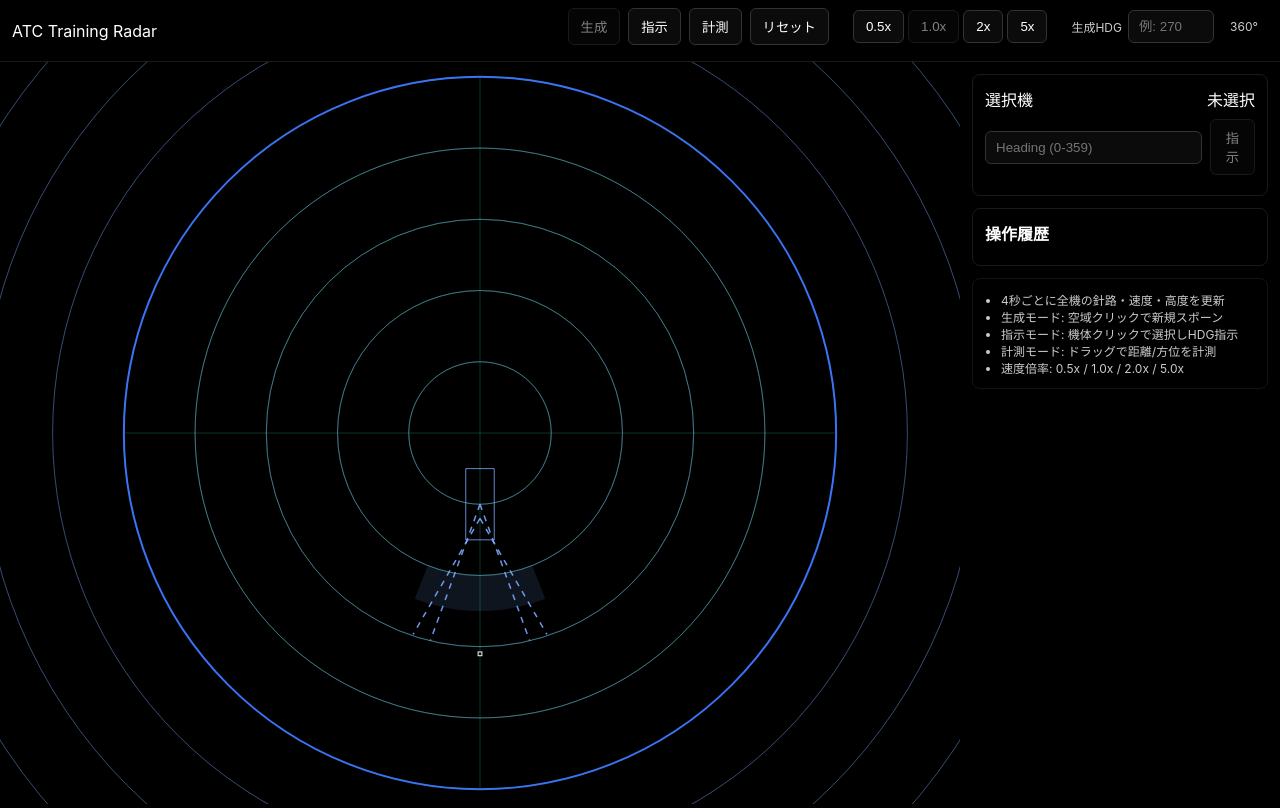
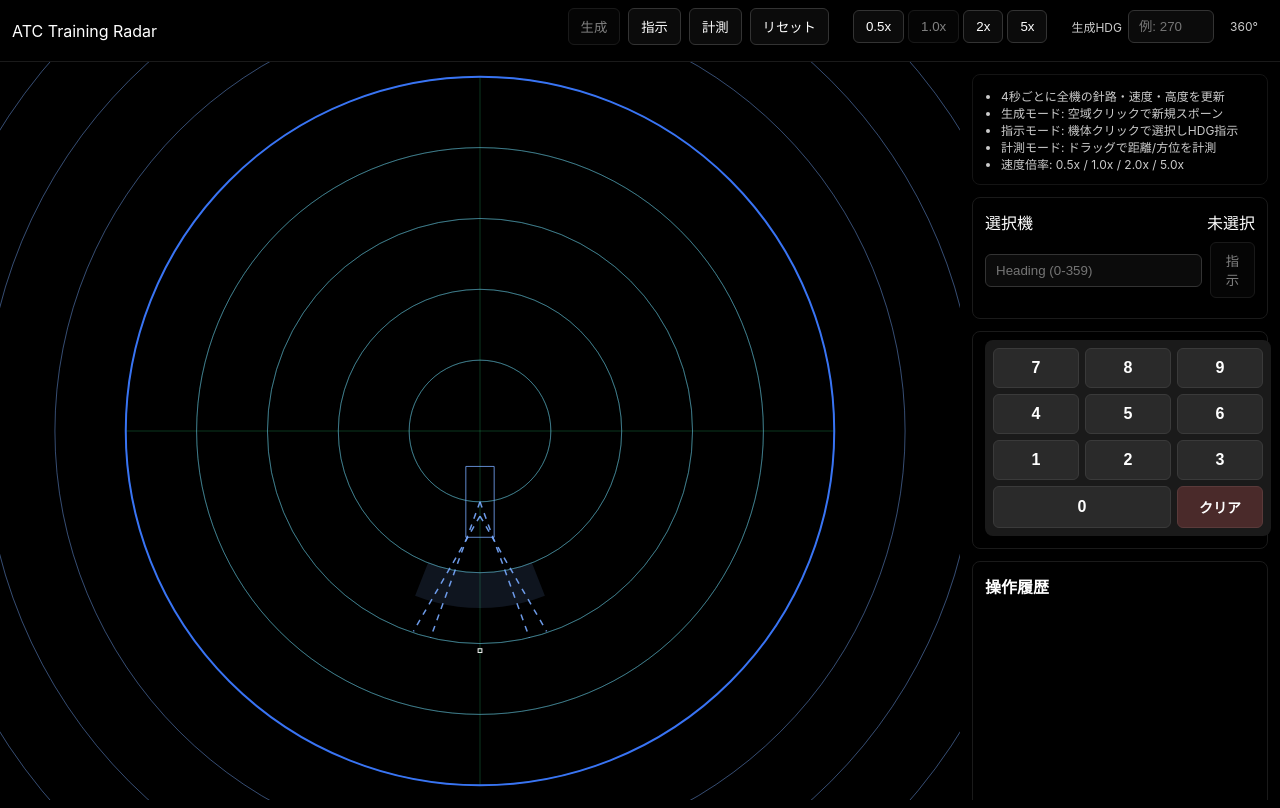
Before and after one commit to shinnnnk/rader-vector-app, a React (Vite) app: page / in a window 1280 px wide. Built offline with nearby package versions, Linux system fonts and the light colour scheme.

Commit message:
feat: add software keyboard

```diff
--- a/src/App.tsx
+++ b/src/App.tsx
@@ -1,4 +1,4 @@
-import React, { useMemo, useState } from 'react'
+import React, { useMemo, useState, useRef } from 'react'
 import { RadarCanvas } from './components/RadarCanvas'
 import { ControlPanel } from './components/ControlPanel'
 import { useRadarState } from './state/store'
@@ -14,6 +14,8 @@ export const App: React.FC = () => {
 	const state = useRadarState(init)
 	const [spawnHeadingInput, setSpawnHeadingInput] = useState<string>('')
 	const [clearMeasureTrigger, setClearMeasureTrigger] = useState(0)
+	const spawnHeadingInputRef = useRef<HTMLInputElement | null>(null)
+	const [activeInput, setActiveInput] = useState<'spawn' | 'command' | null>(null)
 
 	const parsedSpawnHeading = useMemo(() => {
 		const v = Number(spawnHeadingInput)
@@ -77,10 +79,16 @@ export const App: React.FC = () => {
 					<div style={{ marginLeft: 16, display: 'flex', alignItems: 'center', gap: 6 }}>
 						<label style={{ fontSize: 12, opacity: 0.8 }}>生成HDG</label>
 						<input
+							ref={spawnHeadingInputRef}
 							inputMode="numeric"
 							placeholder="例: 270"
 							value={spawnHeadingInput}
 							onChange={(e) => setSpawnHeadingInput(e.target.value)}
+							onFocus={() => setActiveInput('spawn')}
+							onBlur={() => {
+								// 少し遅延させて、キーボードボタンのクリックを処理してからblur
+								setTimeout(() => setActiveInput(null), 200)
+							}}
 							style={{ width: 64 }}
 						/>
 						<div style={{ fontSize: 12, minWidth: 48, textAlign: 'center', opacity: 0.8 }}>
@@ -108,6 +116,17 @@ export const App: React.FC = () => {
 					selected={state.selected}
 					onHeading={(hdg) => state.selected && state.issueHeading(state.selected.id, hdg)}
 					history={state.history}
+					activeInput={activeInput}
+					setActiveInput={setActiveInput}
+					onSpawnDigit={(digit) => {
+						setSpawnHeadingInput((prev) => prev + digit)
+						spawnHeadingInputRef.current?.focus()
+					}}
+					onSpawnClear={() => {
+						setSpawnHeadingInput('')
+						spawnHeadingInputRef.current?.focus()
+					}}
+					onSpawnFocus={() => spawnHeadingInputRef.current?.focus()}
 				/>
 			</div>
 		</div>
--- a/src/components/ControlPanel.tsx
+++ b/src/components/ControlPanel.tsx
@@ -1,14 +1,30 @@
-import React, { useMemo, useState } from 'react'
+import React, { useMemo, useState, useRef } from 'react'
 import { Aircraft } from '../models/aircraft'
+import { NumericKeyboard } from './NumericKeyboard'
 
 export interface ControlPanelProps {
 	selected: Aircraft | null
 	onHeading: (headingDeg: number) => void
 	history: { timestamp: number; aircraftId: string; action: string }[]
+	activeInput: 'spawn' | 'command' | null
+	setActiveInput: (input: 'spawn' | 'command' | null) => void
+	onSpawnDigit: (digit: string) => void
+	onSpawnClear: () => void
+	onSpawnFocus: () => void
 }
 
-export const ControlPanel: React.FC<ControlPanelProps> = ({ selected, onHeading, history }) => {
+export const ControlPanel: React.FC<ControlPanelProps> = ({
+	selected,
+	onHeading,
+	history,
+	activeInput,
+	setActiveInput,
+	onSpawnDigit,
+	onSpawnClear,
+	onSpawnFocus
+}) => {
 	const [heading, setHeading] = useState<string>('')
+	const headingInputRef = useRef<HTMLInputElement | null>(null)
 
 	const selTitle = useMemo(() => {
 		if (!selected) return '未選択'
@@ -23,6 +39,15 @@ export const ControlPanel: React.FC<ControlPanelProps> = ({ selected, onHeading,
 
 	return (
 		<div className="sidebar">
+			<div className="panel" style={{ fontSize: 12, opacity: 0.8 }}>
+				<ul style={{ margin: 0, paddingLeft: 16 }}>
+					<li>4秒ごとに全機の針路・速度・高度を更新</li>
+					<li>生成モード: 空域クリックで新規スポーン</li>
+					<li>指示モード: 機体クリックで選択しHDG指示</li>
+					<li>計測モード: ドラッグで距離/方位を計測</li>
+					<li>速度倍率: 0.5x / 1.0x / 2.0x / 5.0x</li>
+				</ul>
+			</div>
 			<div className="panel">
 				<div className="row" style={{ justifyContent: 'space-between' }}>
 					<div>選択機</div>
@@ -30,15 +55,43 @@ export const ControlPanel: React.FC<ControlPanelProps> = ({ selected, onHeading,
 				</div>
 				<div className="row">
 					<input
+						ref={headingInputRef}
 						inputMode="numeric"
 						placeholder="Heading (0-359)"
 						value={heading}
 						onChange={(e) => setHeading(e.target.value)}
+						onFocus={() => setActiveInput('command')}
+						onBlur={() => {
+							// 少し遅延させて、キーボードボタンのクリックを処理してからblur
+							setTimeout(() => setActiveInput(null), 200)
+						}}
 					/>
 					<button onClick={submitHeading} disabled={!selected || heading === ''}>
 						指示
 					</button>
 				</div>
+			</div>
+			<div className="panel" style={{ paddingTop: 8 }}>
+				<NumericKeyboard
+					onDigit={(digit) => {
+						if (activeInput === 'spawn') {
+							onSpawnDigit(digit)
+							onSpawnFocus()
+						} else if (activeInput === 'command') {
+							setHeading((prev) => prev + digit)
+							headingInputRef.current?.focus()
+						}
+					}}
+					onClear={() => {
+						if (activeInput === 'spawn') {
+							onSpawnClear()
+							onSpawnFocus()
+						} else if (activeInput === 'command') {
+							setHeading('')
+							headingInputRef.current?.focus()
+						}
+					}}
+				/>
 			</div>
 			<div className="panel">
 				<div style={{ marginBottom: 8, fontWeight: 600 }}>操作履歴</div>
@@ -56,15 +109,6 @@ export const ControlPanel: React.FC<ControlPanelProps> = ({ selected, onHeading,
 					})}
 				</div>
 			</div>
-			<div className="panel" style={{ fontSize: 12, opacity: 0.8 }}>
-				<ul style={{ margin: 0, paddingLeft: 16 }}>
-					<li>4秒ごとに全機の針路・速度・高度を更新</li>
-					<li>生成モード: 空域クリックで新規スポーン</li>
-					<li>指示モード: 機体クリックで選択しHDG指示</li>
-					<li>計測モード: ドラッグで距離/方位を計測</li>
-					<li>速度倍率: 0.5x / 1.0x / 2.0x / 5.0x</li>
-				</ul>
-			</div>
 		</div>
 	)
 }
--- /dev/null
+++ b/src/components/NumericKeyboard.tsx
@@ -0,0 +1,88 @@
+import React from 'react'
+
+export interface NumericKeyboardProps {
+	onDigit: (digit: string) => void
+	onClear: () => void
+}
+
+export const NumericKeyboard: React.FC<NumericKeyboardProps> = ({ onDigit, onClear }) => {
+	return (
+		<div
+			style={{
+				display: 'grid',
+				gridTemplateColumns: 'repeat(3, minmax(44px, 1fr))',
+				gap: 6,
+				padding: 8,
+				backgroundColor: '#1a1a1a',
+				borderRadius: 8,
+				width: '100%',
+				margin: '0 auto'
+			}}
+		>
+			{[7, 8, 9, 4, 5, 6, 1, 2, 3].map((digit) => (
+				<button
+					key={digit}
+					onClick={() => onDigit(String(digit))}
+					style={{
+						padding: '10px 0',
+						fontSize: 16,
+						fontWeight: 600,
+						backgroundColor: '#2a2a2a',
+						color: '#ffffff',
+						border: '1px solid #3a3a3a',
+						borderRadius: 6,
+						cursor: 'pointer',
+						userSelect: 'none',
+						touchAction: 'manipulation'
+					}}
+					onMouseDown={(e) => e.preventDefault()}
+					onTouchStart={(e) => e.preventDefault()}
+				>
+					{digit}
+				</button>
+			))}
+			{/* Separate button for 0 */}
+			<button
+				key={0}
+				onClick={() => onDigit('0')}
+				style={{
+					gridColumn: 'span 2',
+					padding: '10px 0',
+					fontSize: 16,
+					fontWeight: 600,
+					backgroundColor: '#2a2a2a',
+					color: '#ffffff',
+					border: '1px solid #3a3a3a',
+					borderRadius: 6,
+					cursor: 'pointer',
+					userSelect: 'none',
+					touchAction: 'manipulation'
+				}}
+				onMouseDown={(e) => e.preventDefault()}
+				onTouchStart={(e) => e.preventDefault()}
+			>
+				0
+			</button>
+			<button
+				onClick={onClear}
+				style={{
+					gridColumn: 'span 1',
+					padding: '10px 0',
+					fontSize: 14,
+					fontWeight: 600,
+					backgroundColor: '#4a2a2a',
+					color: '#ffffff',
+					border: '1px solid #5a3a3a',
+					borderRadius: 6,
+					cursor: 'pointer',
+					userSelect: 'none',
+					touchAction: 'manipulation'
+				}}
+				onMouseDown={(e) => e.preventDefault()}
+				onTouchStart={(e) => e.preventDefault()}
+			>
+				クリア
+			</button>
+		</div>
+	)
+}
--- a/src/styles.css
+++ b/src/styles.css
@@ -33,7 +33,8 @@ html, body, #root {
 	display: grid;
 	grid-template-columns: 1fr 320px;
 	gap: 0;
-	height: calc(100% - 49px);
+	flex: 1; /* Make it take remaining vertical space */
+	overflow: hidden; /* Prevent page-level scroll */
 }
 
 @media (max-width: 900px) {
@@ -54,7 +55,10 @@ html, body, #root {
 }
 
 .sidebar {
+	position: relative;
 	padding: 12px;
+	height: 100%; /* Make it fill parent height */
+	overflow-y: auto; /* Enable vertical scrolling for sidebar content */
 }
 
 .panel {
@@ -93,7 +97,7 @@ html, body, #root {
 }
 
 .history {
-	max-height: 240px;
+	height: 240px;
 	overflow: auto;
 	font-size: 12px;
 }
```
